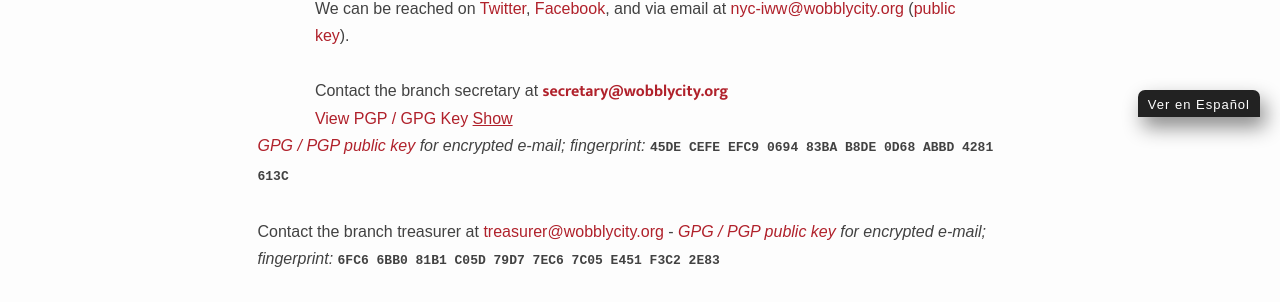
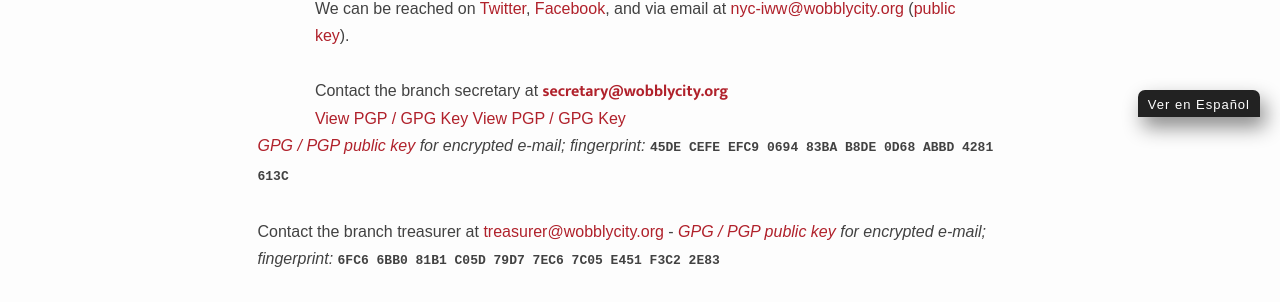
Before and after one commit to vancouveriww/vancouveriww.github.io, a Jekyll site: the page built from contact2.html, in a window 1280 px wide. Shown: the part 783-1085 px from the top of the page. Built offline with Jekyll 4.4.1, drawn with Linux system fonts in a browser that asks for light colours; some web fonts are replaced.

Commit message:
Update contact2.html

```diff
--- a/contact2.html
+++ b/contact2.html
@@ -9,8 +9,7 @@
 
 Contact the branch secretary at <a href="mailto:secretary@wobblycity.org"><strong>secretary@wobblycity.org</strong></a><br>
 <a href="#">View PGP / GPG Key</a>
-
-<a id="testA" onclick="showHideDiv('testD', 'testA')" style="text-decoration:underline;cursor:pointer;">Show</a><br>
+<a id="testA" onclick="showHideDiv('testD', 'testA')" style="text-decoration:underline;cursor:pointer;"><a href="#">View PGP / GPG Key</a></a><br>
 <div id="testD" style="display:none;">
 <code>
 ---test---
```
